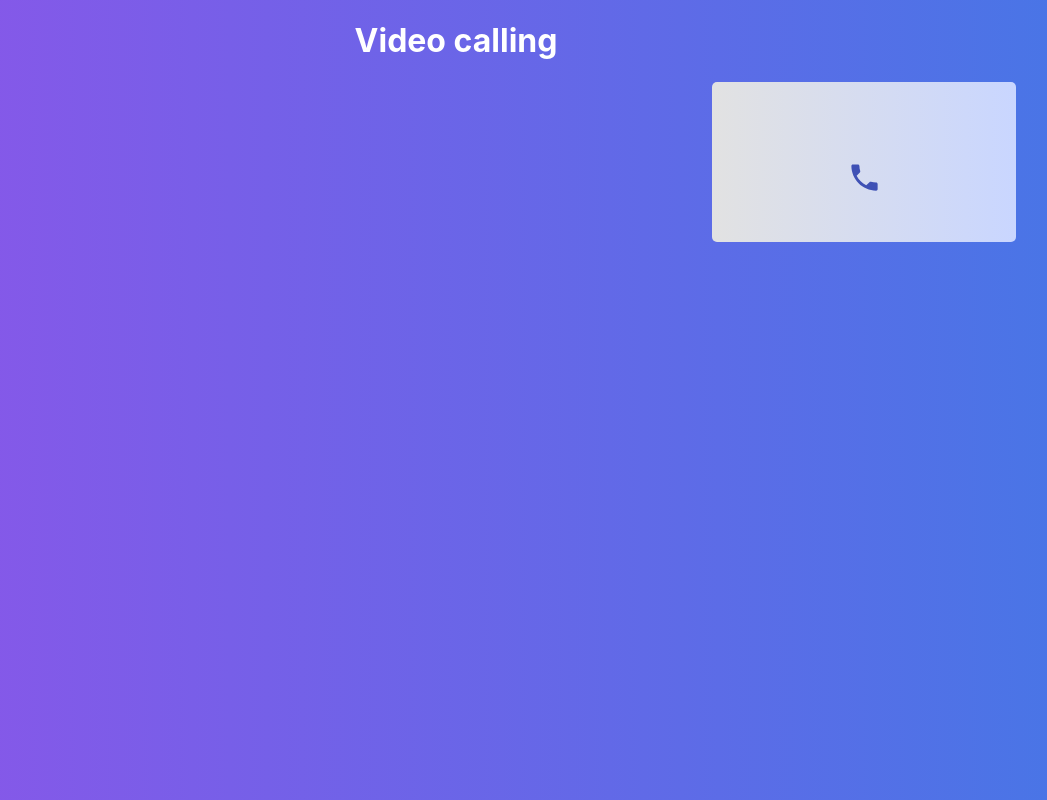
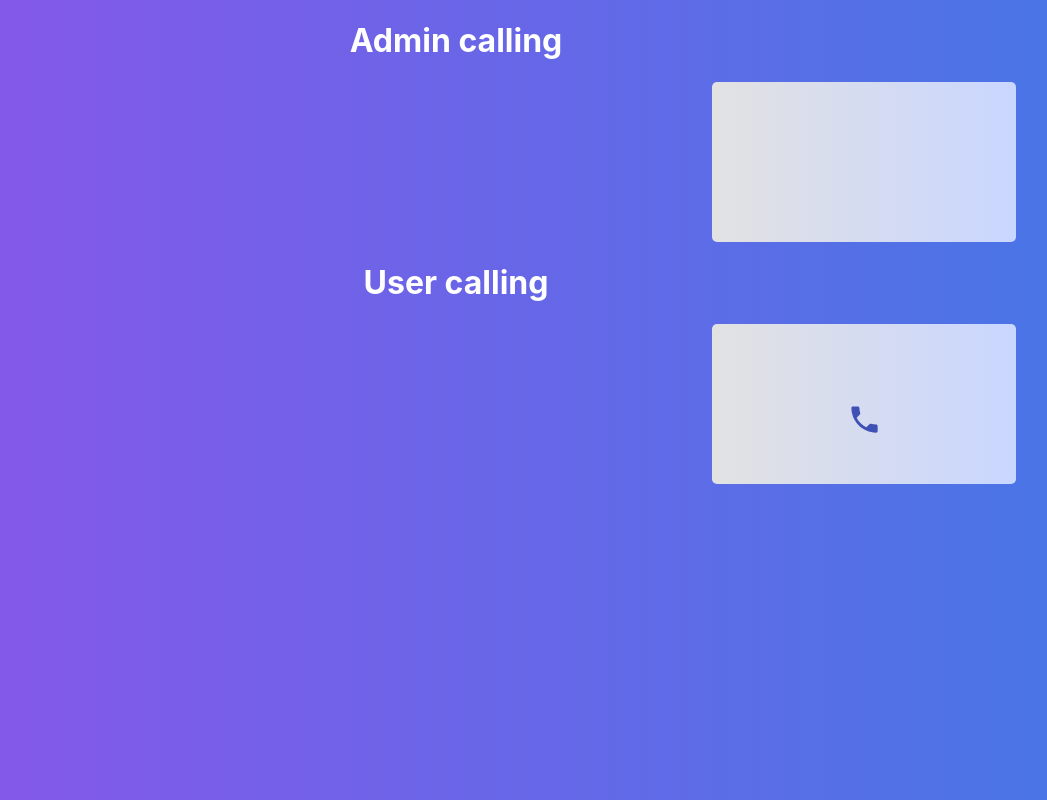
Before and after one commit to Zohaib-Alii/VideoCall-Appp, a React (Create React App) app in the folder frontend/: page / in a window 1280 px wide. Shown: the whole page, without its empty margins (184-1231 px from the left). Built offline with nearby package versions, Linux system fonts and the light colour scheme; no server answers.

Commit message:
leave call addition

```diff
--- a/frontend/src/App.js
+++ b/frontend/src/App.js
@@ -1,15 +1,12 @@
-import Button from "@material-ui/core/Button";
-import IconButton from "@material-ui/core/IconButton";
-import TextField from "@material-ui/core/TextField";
-import AssignmentIcon from "@material-ui/icons/Assignment";
-import PhoneIcon from "@material-ui/icons/Phone";
 import React, { useEffect, useRef, useState } from "react";
-import { CopyToClipboard } from "react-copy-to-clipboard";
+
 import Peer from "simple-peer";
 import io from "socket.io-client";
 import "./App.css";
+import Admin from "./commponets/Admin";
+import User from "./commponets/User";
+const socket = io.connect("http://localhost:5000");
 
-const socket = io.connect("http://localhost:5000");
 function App() {
   const [me, setMe] = useState("");
   const [stream, setStream] = useState();
@@ -26,21 +23,7 @@ function App() {
 
   useEffect(() => {
     debugger;
-    // const constraints = {
-    //   video: true,
-    //   audio: true,
-    // };
-    // navigator.mediaDevices
-    //   .getUserMedia(constraints)
-    //   .then((stream) => {
-    //     console.log("Got MediaStream:", stream);
-    //     setStream(stream);
-    //     debugger;
-    //     myVideo.current.srcObject = stream;
-    //   })
-    //   .catch((error) => {
-    //     console.error("Error accessing media devices.", error);
-    //   });
+
     navigator.mediaDevices
       .getUserMedia({ video: true, audio: true })
       .then((stream) => {
@@ -109,92 +92,116 @@ function App() {
 
   const leaveCall = () => {
     setCallEnded(true);
+    console.log("leave status");
     connectionRef.current.destroy();
   };
-
   return (
     <main>
-      <h1 style={{ textAlign: "center", color: "#fff" }}>Video calling</h1>
-      <div className="container">
-        <div className="video-container">
-          <div className="video">
-            {stream && (
-              <video
-                playsInline
-                muted
-                ref={myVideo}
-                autoPlay
-                style={{ width: "310px" }}
-              />
-            )}
-          </div>
-          <div className="video">
-            {callAccepted && !callEnded ? (
-              <video
-                playsInline
-                ref={userVideo}
-                autoPlay
-                style={{ width: "300px" }}
-              />
-            ) : null}
-          </div>
-        </div>
-        <div className="myId">
-          {/*<TextField
-            id="filled-basic"
-            label="Name"
-            variant="filled"
-            value={name}
-            onChange={(e) => setName(e.target.value)}
-            style={{ marginBottom: "20px" }}
-          />
-          <CopyToClipboard text={me} style={{ marginBottom: "2rem" }}>
-            <Button
-              variant="contained"
-              color="primary"
-              startIcon={<AssignmentIcon fontSize="large" />}
-            >
-              Copy ID
-            </Button>
-          </CopyToClipboard>
-
-          <TextField
-            id="filled-basic"
-            label="ID to call"
-            variant="filled"
-            value={idToCall}
-            onChange={(e) => setIdToCall(e.target.value)}
-          />*/}
-          <div className="call-button">
-            {callAccepted && !callEnded ? (
-              <Button variant="contained" color="secondary" onClick={leaveCall}>
-                End Call
-              </Button>
-            ) : (
-              <IconButton
-                color="primary"
-                aria-label="call"
-                onClick={() => callUser(idToCall)}
-              >
-                <PhoneIcon fontSize="large" />
-              </IconButton>
-            )}
-            {idToCall}
-          </div>
-        </div>
-        <div>
-          {receivingCall && !callAccepted ? (
-            <div className="caller">
-              <h1>{name} is calling...</h1>
-              <Button variant="contained" color="primary" onClick={answerCall}>
-                Answer
-              </Button>
-            </div>
-          ) : null}
-        </div>
-      </div>
+      <Admin
+        stream={stream}
+        myVideo={myVideo}
+        leaveCall={leaveCall}
+        callAccepted={callAccepted}
+        callEnded={callEnded}
+        receivingCall={receivingCall}
+        answerCall={answerCall}
+        userVideo={userVideo}
+      />
+      <User
+        stream={stream}
+        myVideo={myVideo}
+        leaveCall={leaveCall}
+        callAccepted={callAccepted}
+        callEnded={callEnded}
+        receivingCall={receivingCall}
+        answerCall={answerCall}
+        callUser={callUser}
+        userVideo={userVideo}
+      />
     </main>
   );
 }
 
 export default App;
+
+// <main>
+//   <h1 style={{ textAlign: "center", color: "#fff" }}>Video calling</h1>
+//   <div className="container">
+//     <div className="video-container">
+//       <div className="video">
+//         {stream && (
+//           <video
+//             playsInline
+//             muted
+//             ref={myVideo}
+//             autoPlay
+//             style={{ width: "310px" }}
+//           />
+//         )}
+//       </div>
+//       <div className="video">
+//         {callAccepted && !callEnded ? (
+//           <video
+//             playsInline
+//             ref={userVideo}
+//             autoPlay
+//             style={{ width: "300px" }}
+//           />
+//         ) : null}
+//       </div>
+//     </div>
+//     <div className="myId">
+//       {/*<TextField
+//         id="filled-basic"
+//         label="Name"
+//         variant="filled"
+//         value={name}
+//         onChange={(e) => setName(e.target.value)}
+//         style={{ marginBottom: "20px" }}
+//       />
+//       <CopyToClipboard text={me} style={{ marginBottom: "2rem" }}>
+//         <Button
+//           variant="contained"
+//           color="primary"
+//           startIcon={<AssignmentIcon fontSize="large" />}
+//         >
+//           Copy ID
+//         </Button>
+//       </CopyToClipboard>
+
+//       <TextField
+//         id="filled-basic"
+//         label="ID to call"
+//         variant="filled"
+//         value={idToCall}
+//         onChange={(e) => setIdToCall(e.target.value)}
+//       />*/}
+//       <div className="call-button">
+//         {callAccepted && !callEnded ? (
+//           <Button variant="contained" color="secondary" onClick={leaveCall}>
+//             End Call
+//           </Button>
+//         ) : (
+//           <IconButton
+//             color="primary"
+//             aria-label="call"
+//             onClick={() => callUser(idToCall)}
+//           >
+//             <PhoneIcon fontSize="large" />
+//           </IconButton>
+//         )}
+//         {idToCall}
+//       </div>
+//     </div>
+//     <div>
+//       {receivingCall && !callAccepted ? (
+//         <div className="caller">
+//           <h1>{name} Private No calling...</h1>
+//           <Button variant="contained" color="primary" onClick={answerCall}>
+//             Answer
+//           </Button>
+//         </div>
+//       ) : null}
+//     </div>
+//   </div>
+// </main>
--- /dev/null
+++ b/frontend/src/commponets/Admin.js
@@ -0,0 +1,141 @@
+import Button from "@material-ui/core/Button";
+
+const Admin = ({
+  stream,
+  myVideo,
+  leaveCall,
+  callAccepted,
+  callEnded,
+  receivingCall,
+  answerCall,
+}) => {
+  //   const [me, setMe] = useState("");
+  //   const [stream, setStream] = useState();
+  //   const [receivingCall, setReceivingCall] = useState(false);
+  //   const [caller, setCaller] = useState("");
+  //   const [callerSignal, setCallerSignal] = useState();
+  //   const [callAccepted, setCallAccepted] = useState(false);
+  //   const [idToCall, setIdToCall] = useState("");
+  //   const [callEnded, setCallEnded] = useState(false);
+  //   const [name, setName] = useState("");
+  //   const myVideo = useRef();
+  //   const userVideo = useRef();
+  //   const connectionRef = useRef();
+
+  //   useEffect(() => {
+  //     debugger;
+
+  //     navigator.mediaDevices
+  //       .getUserMedia({ video: true, audio: true })
+  //       .then((stream) => {
+  //         setStream(stream);
+  //         debugger;
+  //         myVideo.current.srcObject = stream;
+  //       });
+
+  //     socket.on("me", (id) => {
+  //       debugger;
+  //       setMe(id);
+  //     });
+
+  //     socket.on("callUser", (data) => {
+  //       debugger;
+  //       setReceivingCall(true);
+  //       setCaller(data.from);
+  //       setName(data.name);
+  //       setCallerSignal(data.signal);
+  //     });
+  //   }, []);
+
+  //   const callUser = (id) => {
+  //     const peer = new Peer({
+  //       initiator: true,
+  //       trickle: false,
+  //       stream: stream,
+  //     });
+  //     peer.on("signal", (data) => {
+  //       socket.emit("callUser", {
+  //         // userToCall: id,
+  //         userToCall: me,
+  //         signalData: data,
+  //         from: me,
+  //         name: name,
+  //       });
+  //     });
+  //     peer.on("stream", (stream) => {
+  //       userVideo.current.srcObject = stream;
+  //     });
+  //     socket.on("callAccepted", (signal) => {
+  //       setCallAccepted(true);
+  //       peer.signal(signal);
+  //     });
+
+  //     connectionRef.current = peer;
+  //   };
+
+  //   const answerCall = () => {
+  //     setCallAccepted(true);
+  //     const peer = new Peer({
+  //       initiator: false,
+  //       trickle: false,
+  //       stream: stream,
+  //     });
+  //     peer.on("signal", (data) => {
+  //       socket.emit("answerCall", { signal: data, to: caller });
+  //     });
+  //     peer.on("stream", (stream) => {
+  //       userVideo.current.srcObject = stream;
+  //     });
+
+  //     peer.signal(callerSignal);
+  //     connectionRef.current = peer;
+  //   };
+
+  //   const leaveCall = () => {
+  //     setCallEnded(true);
+  //     connectionRef.current.destroy();
+  //   };
+
+  return (
+    <main>
+      <h1 style={{ textAlign: "center", color: "#fff" }}>Admin calling</h1>
+      <div className="container">
+        <div className="video-container">
+          <div className="video">
+            {stream && (
+              <video
+                playsInline
+                muted
+                ref={myVideo}
+                autoPlay
+                style={{ width: "310px" }}
+              />
+            )}
+          </div>
+        </div>
+
+        <div className="myId">
+          <div className="">
+            {callAccepted && !callEnded ? (
+              <Button variant="contained" color="secondary" onClick={leaveCall}>
+                End Call
+              </Button>
+            ) : null}
+          </div>
+        </div>
+        <div>
+          {receivingCall && !callAccepted ? (
+            <div className="caller">
+              <h1> Private No calling...</h1>
+              <Button variant="contained" color="primary" onClick={answerCall}>
+                Answer
+              </Button>
+            </div>
+          ) : null}
+        </div>
+      </div>
+    </main>
+  );
+};
+
+export default Admin;
--- /dev/null
+++ b/frontend/src/commponets/User.js
@@ -0,0 +1,42 @@
+import React, { useEffect } from "react";
+import Button from "@material-ui/core/Button";
+import IconButton from "@material-ui/core/IconButton";
+
+import PhoneIcon from "@material-ui/icons/Phone";
+
+const User = ({ callAccepted, callEnded, userVideo, leaveCall, callUser }) => {
+  return (
+    <main>
+      <h1 style={{ textAlign: "center", color: "#fff" }}>User calling</h1>
+      <div className="container">
+        <div className="video-container">
+          <div className="video">
+            {callAccepted && !callEnded ? (
+              <video
+                playsInline
+                ref={userVideo}
+                autoPlay
+                style={{ width: "300px" }}
+              />
+            ) : null}
+          </div>
+        </div>
+        <div className="myId">
+          <div className="call-button">
+            {callAccepted && !callEnded ? (
+              <Button variant="contained" color="secondary" onClick={leaveCall}>
+                End Call
+              </Button>
+            ) : (
+              <IconButton color="primary" aria-label="call" onClick={callUser}>
+                <PhoneIcon fontSize="large" />
+              </IconButton>
+            )}
+          </div>
+        </div>
+      </div>
+    </main>
+  );
+};
+
+export default User;
```
Also changed, not shown: frontend/src/index.js (+5 -11 lines), frontend/src/reportWebVitals.js (deleted, +0 -13 lines), frontend/src/setupTests.js (deleted, +0 -5 lines), frontend/src/completeVideoCallData.js (added), frontend/src/logo.svg (deleted), 1 other file (tests, documents, lock files or other folders).
